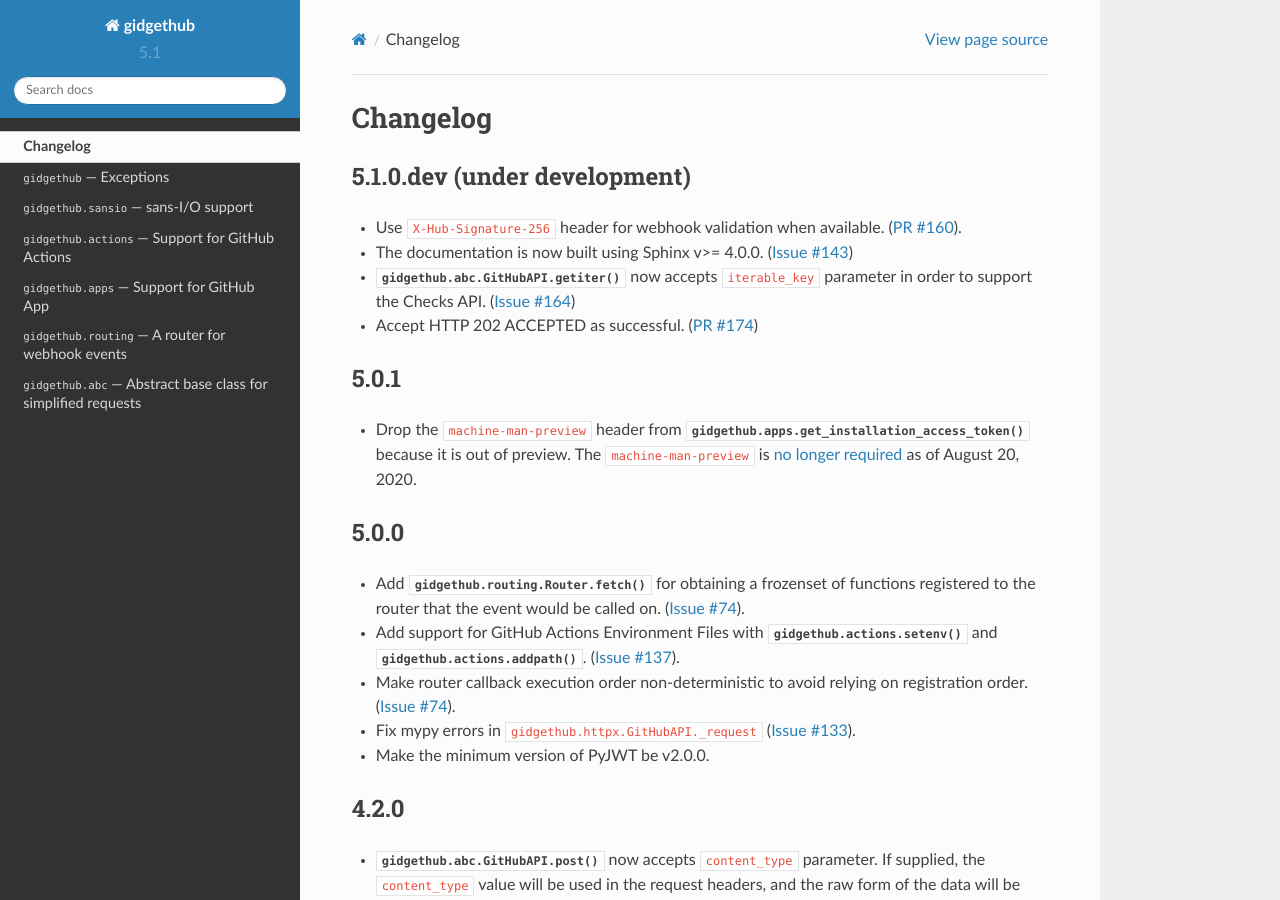
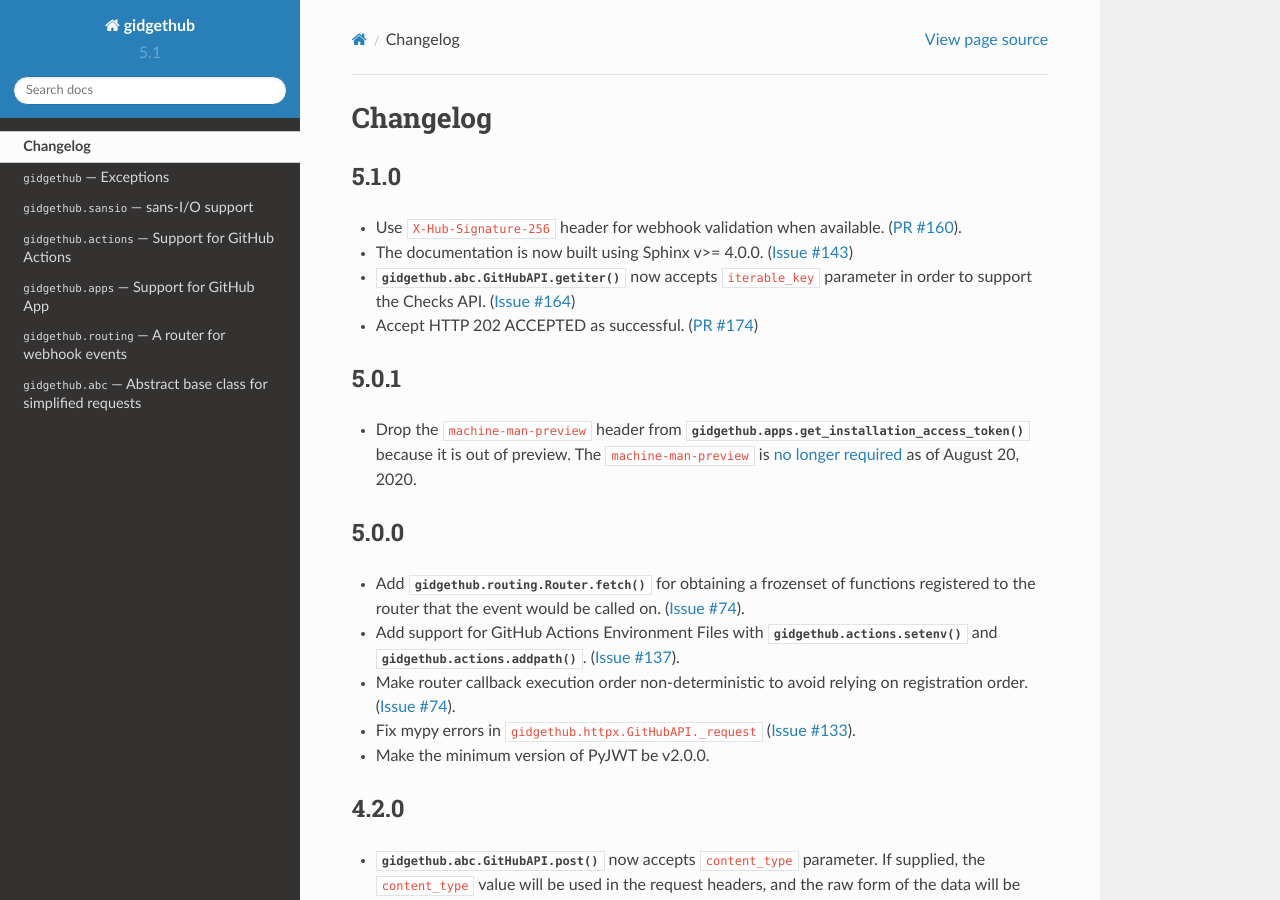
Before and after one commit to gidgethub/gidgethub, a Sphinx documentation site: the page built from docs/changelog.rst, in a window 1280 px wide and 900 px high. Built offline with Sphinx 7.4.7 and the Read the Docs theme 2.0.0, drawn with Linux system fonts in a browser that asks for light colours; pages that are not in the unit, such as notebooks, are missing from menus.

Commit message:
Release v5.1.0 (#175)

```diff
--- a/docs/changelog.rst
+++ b/docs/changelog.rst
@@ -1,8 +1,8 @@
 Changelog
 =========
 
-5.1.0.dev (under development)
------------------------------
+5.1.0
+-----
 
 - Use ``X-Hub-Signature-256`` header for webhook validation when available.
   (`PR #160 <https://github.com/brettcannon/gidgethub/pull/160>`_).
--- a/gidgethub/__init__.py
+++ b/gidgethub/__init__.py
@@ -1,5 +1,5 @@
 """An async GitHub API library"""
-__version__ = "5.1.0.dev"
+__version__ = "5.1.0"
 
 import http
 from typing import Any, Optional
```
